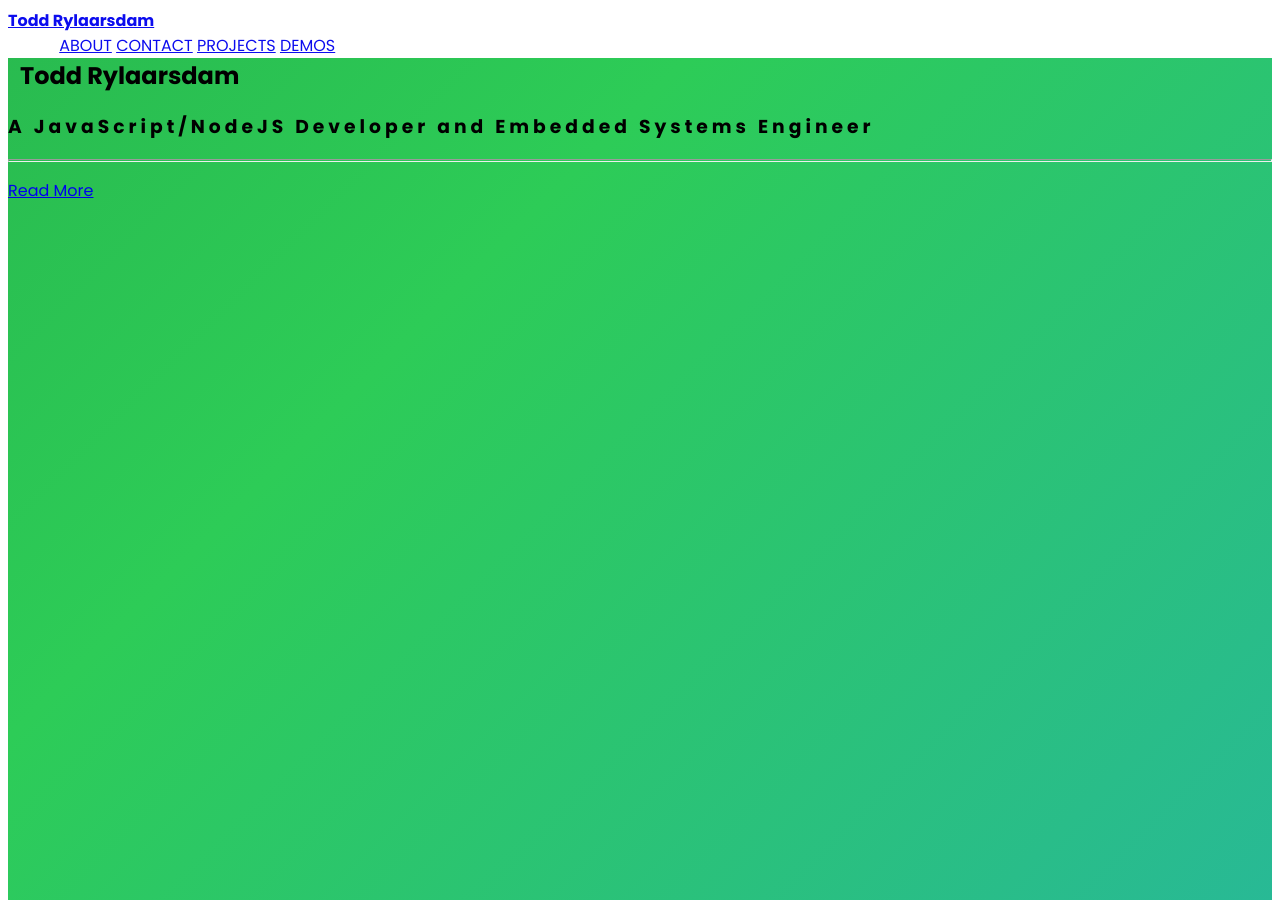
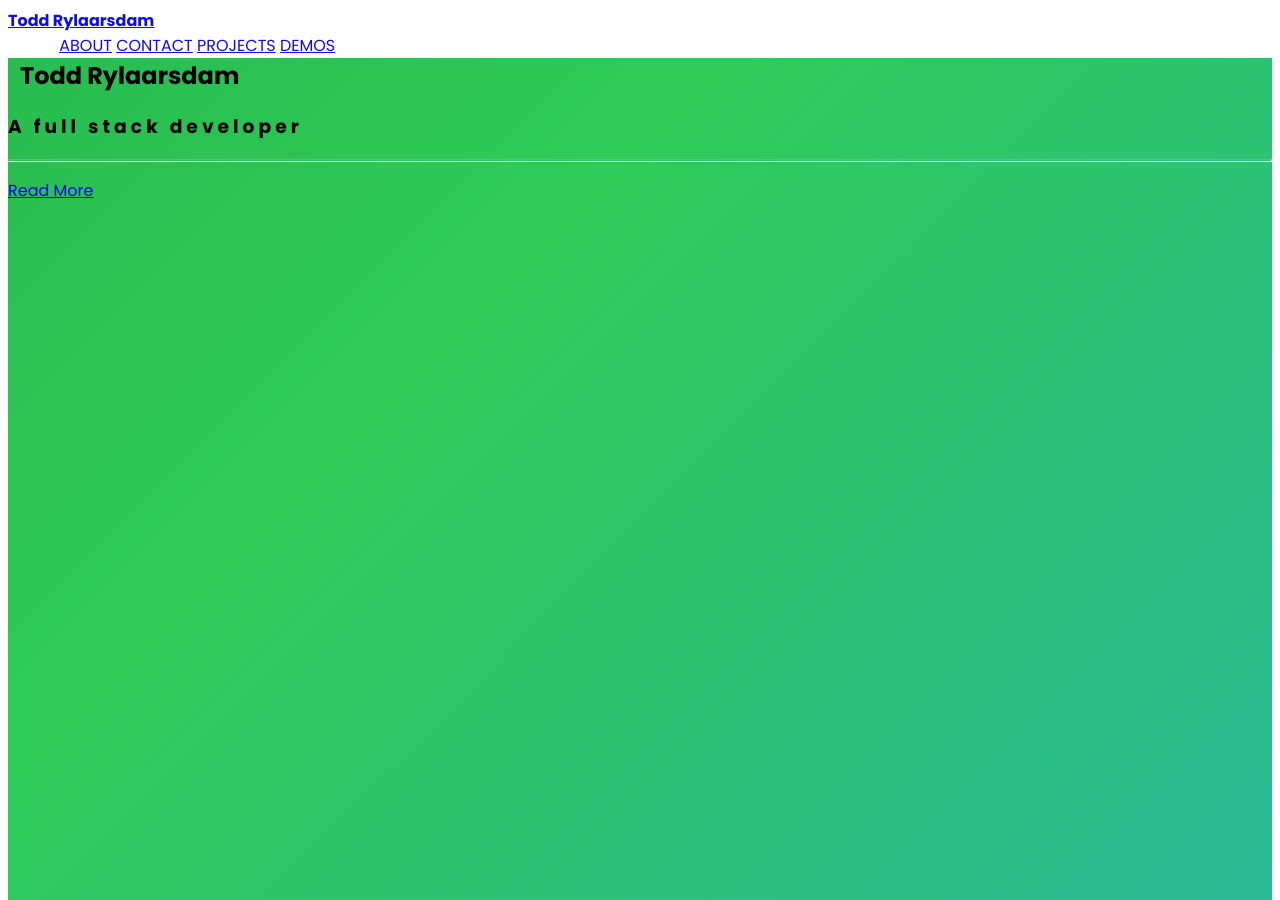
Before and after one commit to trylaarsdam/trylaarsdam.github.io, a Jekyll site: the page built from index.md, in a window 1280 px wide and 900 px high. Built offline with Jekyll 4.4.1, drawn with Linux system fonts in a browser that asks for light colours; nearby versions of some CDN libraries; a script that is not in the unit is left out.

Commit message:
Update _config.yml

```diff
--- a/_config.yml
+++ b/_config.yml
@@ -9,7 +9,7 @@ baseurl:
 # Title of the Site
 title: Todd Rylaarsdam
 # Description of the Site
-description: A JavaScript/NodeJS Developer and Embedded Systems Engineer
+description: A full stack developer
 # URL of Image of the Site
 site-image: https://cdn.toddr.org/assets/images/t-logo.png
 # Keywords of the Site
```
